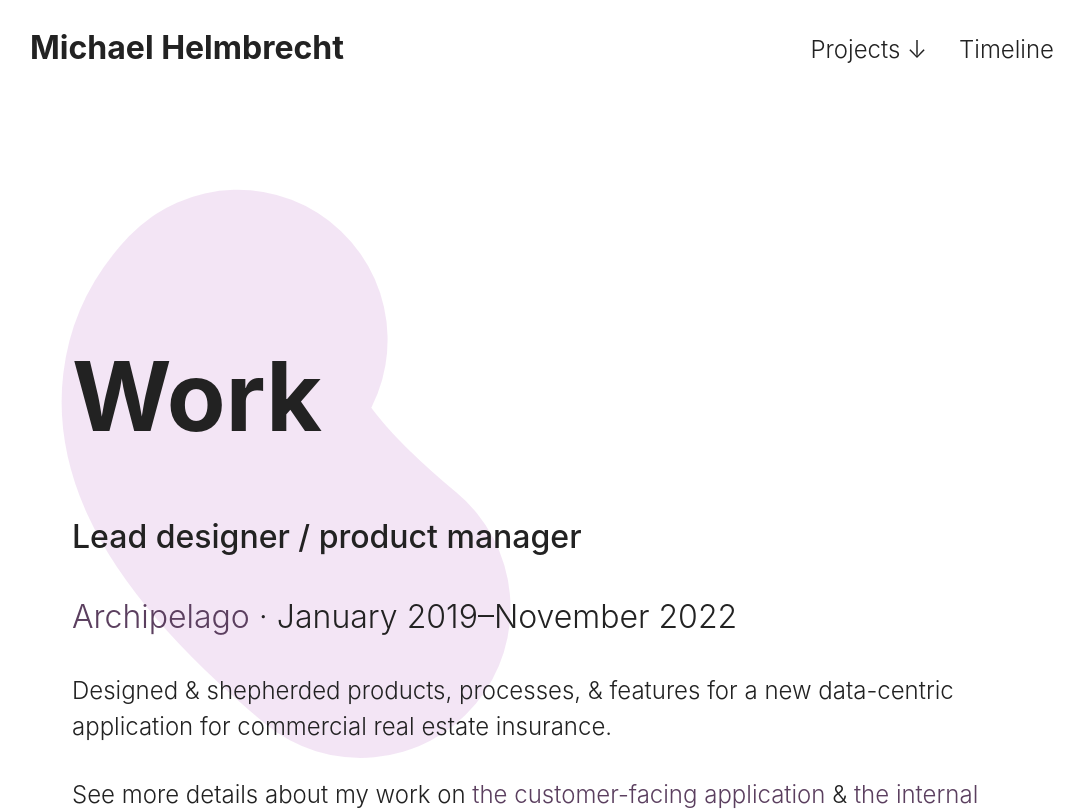
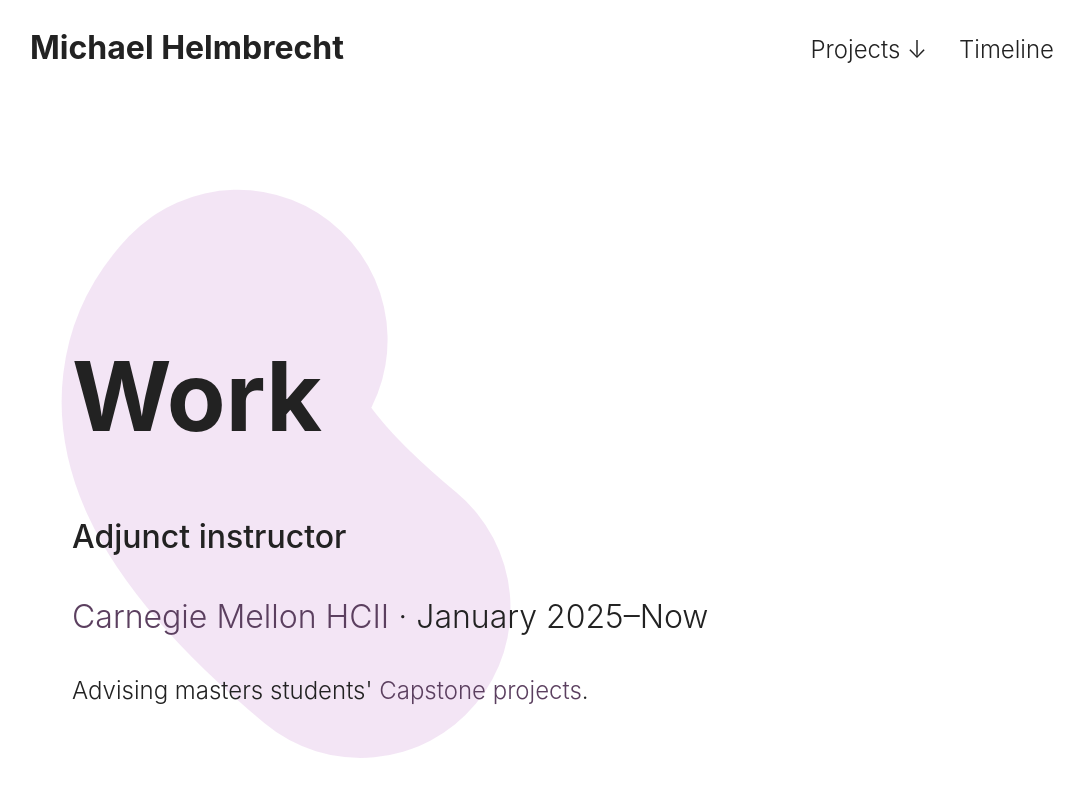
Before and after one commit to mrh-is/mrh-is.github.io, a SvelteKit app: page /timeline in a window 1280 px wide. Shown: the top 810 px of the page, without its empty margins (98-1182 px from the left). Built offline with nearby package versions, Linux system fonts and the light colour scheme; a web font is replaced by a local one.

Commit message:
Add new CMU job

```diff
--- a/src/lib/types/TimelineEntry.ts
+++ b/src/lib/types/TimelineEntry.ts
@@ -4,7 +4,9 @@ export interface TimelineEntry {
     name: string;
     link?: string;
   };
-  startDate?: Date;
-  endDate: Date;
+  dates:
+    | { type: "current"; start: Date }
+    | { type: "past"; start: Date; end: Date }
+    | { type: "graduation"; date: Date };
   description?: string[];
 }
--- a/src/routes/timeline/+page.ts
+++ b/src/routes/timeline/+page.ts
@@ -12,7 +12,8 @@ const toolingSlug =
 export const load = (() => {
   return {
     title: "Timeline | Michael Helmbrecht",
-    description: "My career history, including work experience & education.",
+    description:
+      "My long, loooooooong career history, including work experience & education.",
     colorScheme: {
       light: {
         blob: "#E1BFE6",
@@ -25,13 +26,30 @@ export const load = (() => {
     },
     work: [
       {
+        title: "Adjunct instructor",
+        institution: {
+          name: "Carnegie Mellon HCII",
+          link: "https://hcii.cmu.edu/",
+        },
+        dates: {
+          type: "current",
+          start: new Date(2025, 0),
+        },
+        description: [
+          "Advising masters students' <a href='https://hcii.cmu.edu/academics/mhci/capstone' target='_blank'>Capstone projects</a>.",
+        ],
+      },
+      {
         title: "Lead designer / product manager",
         institution: {
           name: "Archipelago",
           link: "https://onarchipelago.com/",
         },
-        startDate: new Date(2019, 0),
-        endDate: new Date(2022, 10),
+        dates: {
+          type: "past",
+          start: new Date(2019, 0),
+          end: new Date(2022, 10),
+        },
         description: [
           "Designed & shepherded products, processes, & features for a new data-centric application for commercial real estate insurance.",
           `See more details about my work on <a href="/projects/${platformSlug}">the customer-facing application</a> & <a href="/projects/${toolingSlug}">the internal data tooling</a>.`,
@@ -44,8 +62,11 @@ export const load = (() => {
           name: "Kidfund",
           link: "https://www.kidfund.us/",
         },
-        startDate: new Date(2017, 0),
-        endDate: new Date(2019, 0),
+        dates: {
+          type: "past",
+          start: new Date(2017, 0),
+          end: new Date(2019, 0),
+        },
         description: [
           "Designed & developed new product features in collaboration with founders.",
           "Started with product vision and insights obtained from conducting user interviews. Defined new & updated features, then designed UX through visuals & wrote copy. Quickly validated designs with users. Finished by implementing changes to the iOS app & shipping to the App Store.",
@@ -57,8 +78,11 @@ export const load = (() => {
           name: "Realm",
           link: "https://realm.io/",
         },
-        startDate: new Date(2015, 6),
-        endDate: new Date(2017, 0),
+        dates: {
+          type: "past",
+          start: new Date(2015, 6),
+          end: new Date(2017, 0),
+        },
         description: [
           "Designed & built website, including marketing pages & developer documentation. Wrote website copy. Directed branding.",
           "Advised strategy for developer-focused content marketing. Edited blog posts for tone & technical correctness.",
@@ -70,8 +94,11 @@ export const load = (() => {
           name: "Motiv",
           link: "https://mymotiv.com/",
         },
-        startDate: new Date(2014, 4),
-        endDate: new Date(2015, 1),
+        dates: {
+          type: "past",
+          start: new Date(2014, 4),
+          end: new Date(2015, 1),
+        },
         description: ["Developed iOS apps & device SDK for wearable device."],
       },
       {
@@ -80,8 +107,11 @@ export const load = (() => {
           name: "Fino Consulting",
           link: "http://www.finoconsulting.com/",
         },
-        startDate: new Date(2013, 7),
-        endDate: new Date(2014, 4),
+        dates: {
+          type: "past",
+          start: new Date(2013, 7),
+          end: new Date(2014, 4),
+        },
         description: ["Designed iPad apps for teachers & energy salespersons."],
       },
     ] as TimelineEntry[],
@@ -91,14 +121,20 @@ export const load = (() => {
         institution: {
           name: "Carnegie Mellon University",
         },
-        endDate: new Date(2013, 8),
+        dates: {
+          type: "graduation",
+          date: new Date(2013, 8),
+        },
       },
       {
         title: "Bachelors in electrical engineering",
         institution: {
           name: "Mississippi State University",
         },
-        endDate: new Date(2012, 4),
+        dates: {
+          type: "graduation",
+          date: new Date(2012, 4),
+        },
         description: [
           "Minors in Spanish & mathematics, plus certificate in cognitive science",
         ],
--- a/src/routes/timeline/Entry.svelte
+++ b/src/routes/timeline/Entry.svelte
@@ -24,10 +24,12 @@
       {entry.institution.name}
     {/if}
     ·
-    {#if entry.startDate}
-      {formatDate(entry.startDate)}–{formatDate(entry.endDate)}
-    {:else}
-      {formatDate(entry.endDate)}
+    {#if entry.dates.type === "current"}
+      {formatDate(entry.dates.start)}–Now
+    {:else if entry.dates.type === "past"}
+      {formatDate(entry.dates.start)}–{formatDate(entry.dates.end)}
+    {:else if entry.dates.type === "graduation"}
+      {formatDate(entry.dates.date)}
     {/if}
   </p>
 
```
Also changed, not shown: 1 other file (tests, documents, lock files or other folders).
